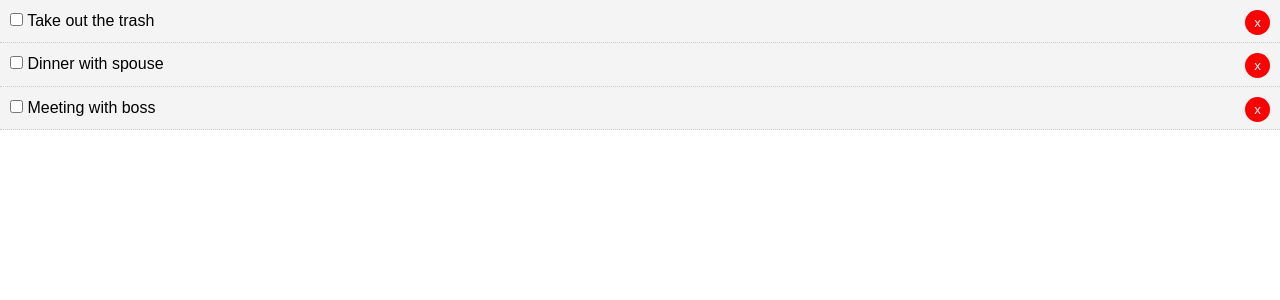
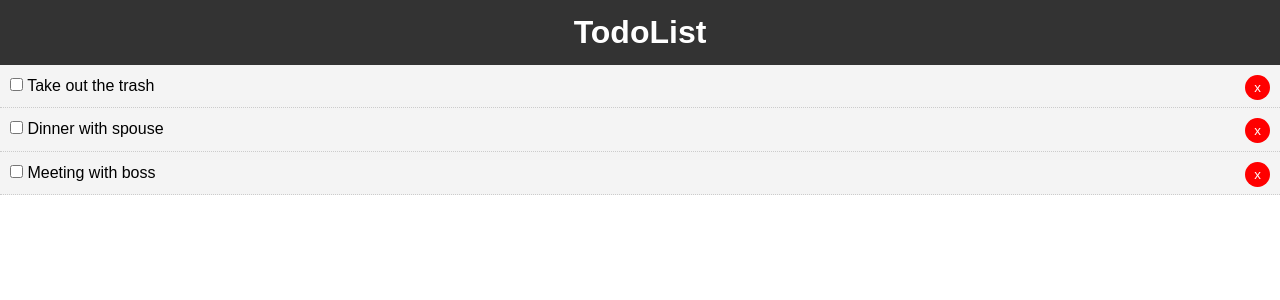
Before and after one commit to marykasp/react-simple-todo, a React (Create React App) app: page / in a window 1280 px wide. Shown: the top 300 px of the page. Built offline with nearby package versions, Linux system fonts and the light colour scheme.

Commit message:
added Header component

```diff
--- a/src/App.js
+++ b/src/App.js
@@ -1,4 +1,5 @@
 import React from 'react';
+import Header from './components/layout/Header';
 import './App.css';
 import Todos from './components/Todos'
 
@@ -36,14 +37,18 @@
       }) });
     }
 
+    // Delete Todo- user filter method, loops through and based on condition will return another array- return an array of ids that are not passed in
+    // [...]- spread operator, copies everything there in that key
     delTodo = (id) => {
-      console.log(`check ${id}`)
+      this.setState({ todos: [...this.state.todos.filter(todo =>
+        todo.id !== id)] });
     }
 
     render() {
       // console.log(this.state.todos)
       return (
         <div className="App">
+          <Header />
           <Todos todos={this.state.todos} markComplete={this.markComplete} delTodo={this.delTodo}/>
         </div>
       )
--- /dev/null
+++ b/src/components/layout/Header.js
@@ -0,0 +1,19 @@
+import React from 'react';
+
+
+function Header() {
+    return (
+        <header style={headerStyle}>
+            <h1>TodoList</h1>
+        </header>
+    )
+}
+
+const headerStyle = {
+    background: '#333',
+    color: '#fff',
+    textAlign: 'center',
+    padding: '10px'
+}
+
+export default Header;
```
